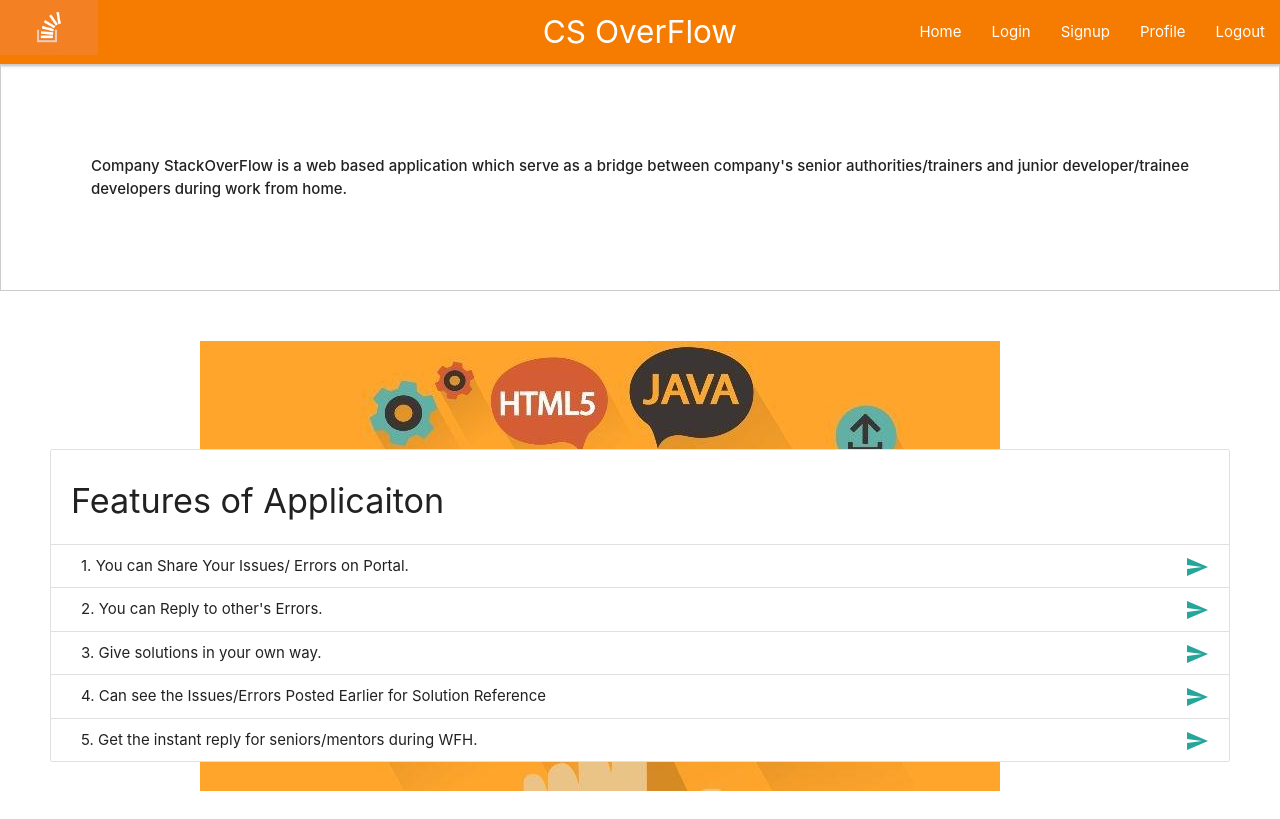
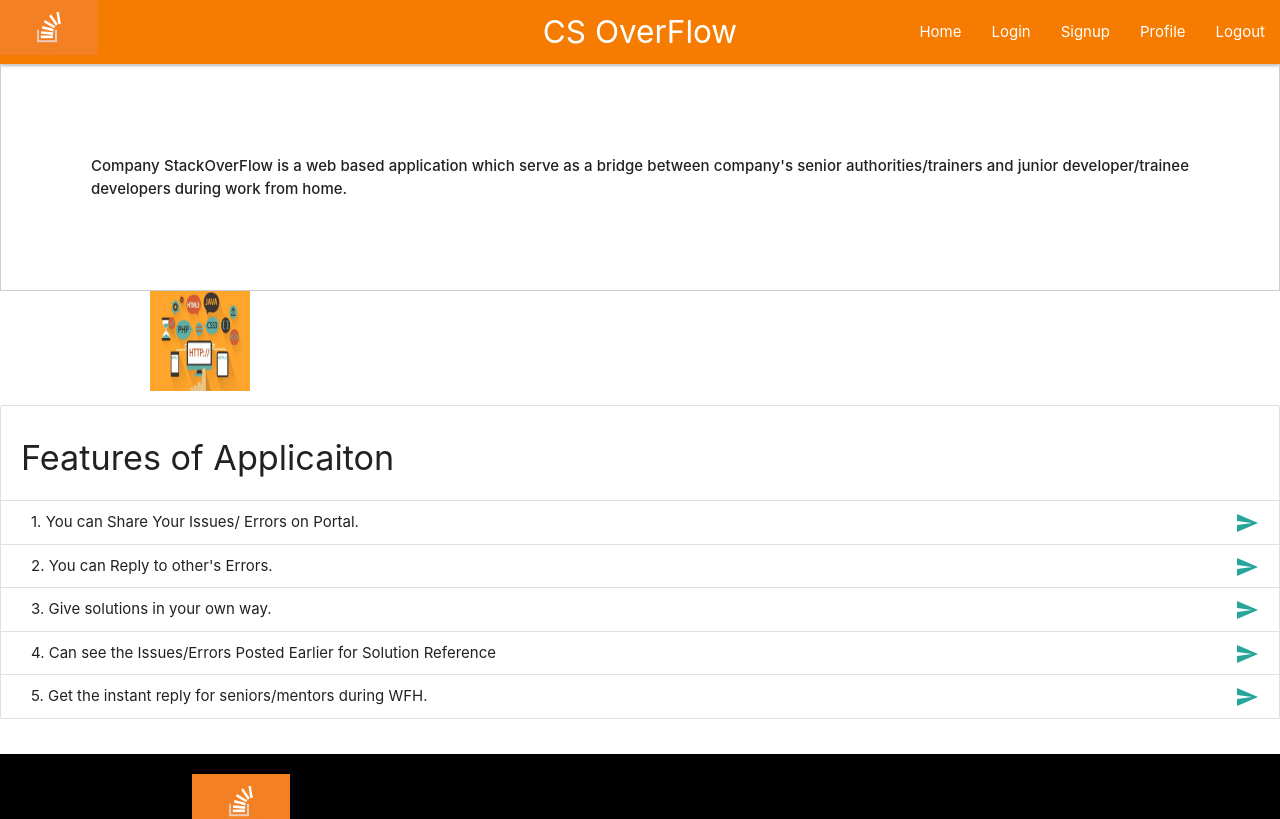
Before and after one commit to developerabhijeet/csoverflow, a React (Create React App) app: page / in a window 1280 px wide. Shown: the top 819 px of the page. Built offline with nearby package versions, Linux system fonts and the light colour scheme.

Commit message:
Updated UI

```diff
--- a/src/components/auth/Login.jsx
+++ b/src/components/auth/Login.jsx
@@ -18,7 +18,7 @@ const Login = () => {
 				</div>
 
 
-				<button className="btn btn-center orange darken-2">LOGIN</button>
+				<button className="btn btn-left orange darken-2">LOGIN</button>
 			</form>
 			<div>
 
--- a/src/components/auth/Signup.jsx
+++ b/src/components/auth/Signup.jsx
@@ -63,7 +63,7 @@ const Signup = () => {
 						<label htmlFor="dob">Date of Birth</label>
 					</div>
 				</div>
-				<button className="btn btn-center orange darken-2">SIGNUP</button>
+				<button className="btn btn-left orange darken-2">SIGNUP</button>
 			</form>
 			<div>
 
--- a/src/components/home/Home.jsx
+++ b/src/components/home/Home.jsx
@@ -8,10 +8,11 @@ const Home = () => {
 					Company StackOverFlow is a web based application which serve as a bridge between company's senior authorities/trainers and junior developer/trainee developers during work from home.
         </strong>
 			</div>
-			<div className="row features">
-				<div className="div-img">
-					<img src={web} alt="home" />
+			<div>
+					<img src={web} className="div-img" alt="home" />
 				</div>
+			<div className="row">
+
 				<ul className="collection list with-header">
 					<li className="collection-header">
 						<h4>Features of Applicaiton</h4>
@@ -53,6 +54,7 @@ const Home = () => {
 						</div>
 					</li>
 				</ul>
+
 			</div>
 		</div>
 
```
Also changed, not shown: 21 other files (tests, documents, lock files or other folders). Lines whose indentation alone changed are shown as unchanged.
